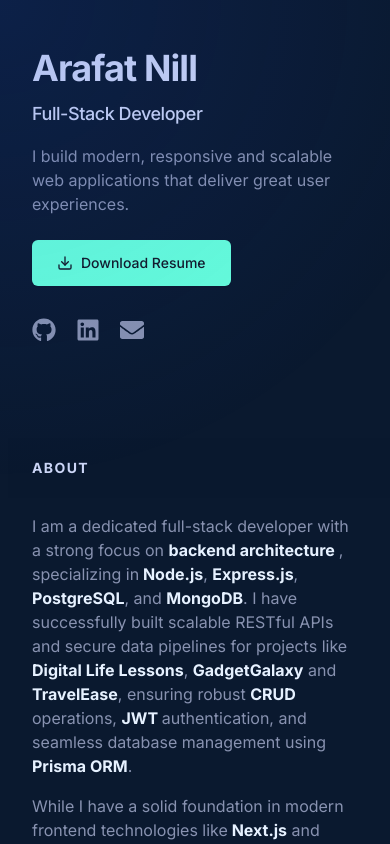
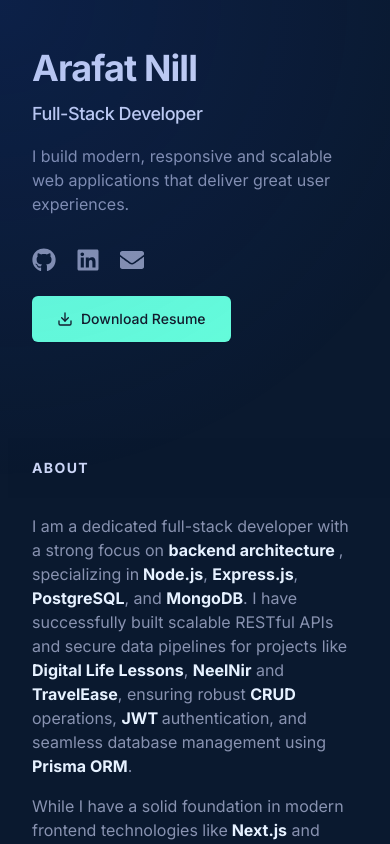
Before and after one commit to arafatnills/portfolio, a Next.js app: page / in a window 390 px wide. Shown: the top 844 px of the page. Built offline with nearby package versions, Linux system fonts and the light colour scheme.

Commit message:
fix resume download button

```diff
--- a/src/components/Sidebar.tsx
+++ b/src/components/Sidebar.tsx
@@ -60,11 +60,9 @@
           I build modern, responsive and scalable web applications that deliver
           great user experiences.
         </motion.p>
-
-        <div className="mt-6">
+        <div className="mt-6 hidden lg:flex">
           <ResumeButton />
         </div>
-
         <nav
           className="nav hidden lg:block mt-16"
           aria-label="In-page jump links"
@@ -147,6 +145,10 @@
           </a>
         </li>
       </motion.ul>
+
+      <div className="mt-6 lg:hidden">
+        <ResumeButton />
+      </div>
     </header>
   );
 };
--- a/src/components/sections/About.tsx
+++ b/src/components/sections/About.tsx
@@ -29,10 +29,13 @@
         <p className="mb-4">
           I am a dedicated full-stack developer with a strong focus on{" "}
           <b className=" text-white"> backend architecture </b>, specializing in
-          <b className=" text-white"> Node.js</b>, <b className=" text-white">Express.js</b>, <b className=" text-white">PostgreSQL</b>, and <b className=" text-white">MongoDB</b>. I have successfully
-          built scalable RESTful APIs and secure data pipelines for projects
-          like <b className=" text-white">Digital Life Lessons</b>,{" "}
-          <b className=" text-white">GadgetGalaxy</b> and{" "}
+          <b className=" text-white"> Node.js</b>,{" "}
+          <b className=" text-white">Express.js</b>,{" "}
+          <b className=" text-white">PostgreSQL</b>, and{" "}
+          <b className=" text-white">MongoDB</b>. I have successfully built
+          scalable RESTful APIs and secure data pipelines for projects like{" "}
+          <b className=" text-white">Digital Life Lessons</b>,{" "}
+          <b className=" text-white">NeelNir</b> and{" "}
           <b className=" text-white">TravelEase</b>, ensuring robust{" "}
           <b className=" text-white">CRUD </b>
           operations, <b className=" text-white">JWT </b>authentication, and
@@ -44,8 +47,9 @@
           <b className=" text-white"> Next.js</b> and{" "}
           <b className=" text-white">Tailwind CSS </b> to deliver complete
           end-to-end solutions, my core expertise lies in architecting secure,
-          efficient <b className=" text-white">server-side logic</b>. I am deeply passionate about solving
-          complex backend challenges, <b className=" text-white">optimizing database</b> performance, and
+          efficient <b className=" text-white">server-side logic</b>. I am
+          deeply passionate about solving complex backend challenges,{" "}
+          <b className=" text-white">optimizing database</b> performance, and
           building reliable applications that scale.
         </p>
 
```
